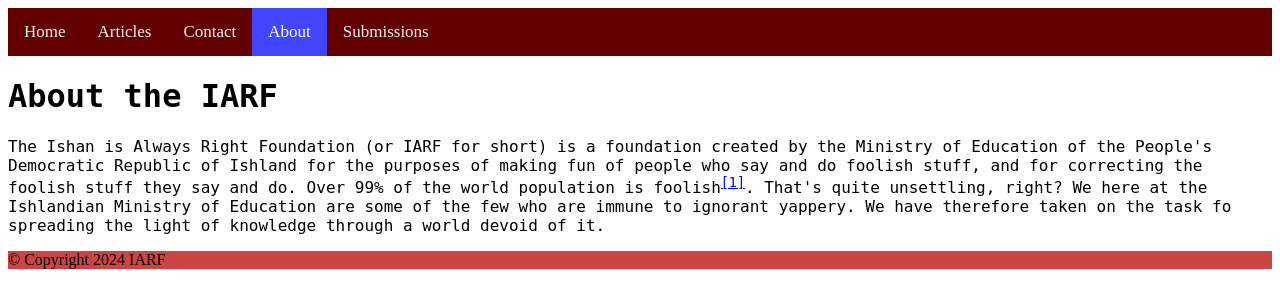
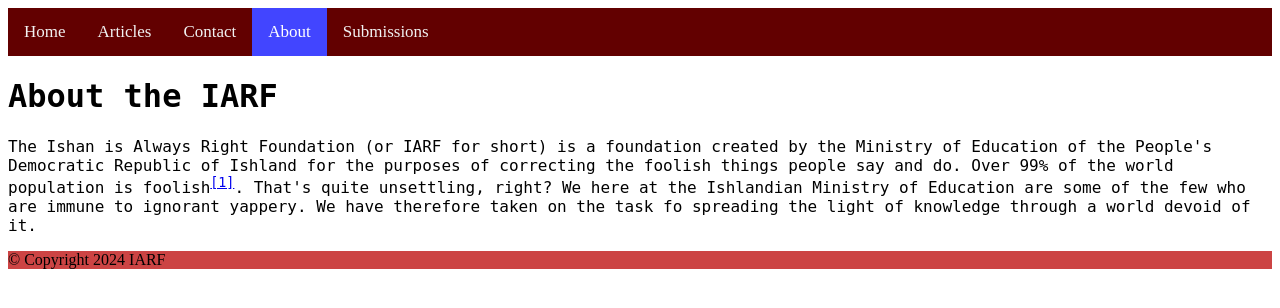
Before and after one commit to hi101000/IARF, a Flask app: page /about in a window 1280 px wide. Shown: the top 308 px of the page. Run offline with Flask 3, Linux system fonts and the light colour scheme.

Commit message:
Update about.html

```diff
--- a/IARF/templates/about.html
+++ b/IARF/templates/about.html
@@ -15,8 +15,7 @@
         <div>
             <h1>About the IARF</h1>
             <p>
-                The Ishan is Always Right Foundation (or IARF for short) is a foundation created by the Ministry of Education of the People's Democratic Republic of Ishland for the purposes of
-                making fun of people who say and do foolish stuff, and for correcting the foolish stuff they say and do.
+                The Ishan is Always Right Foundation (or IARF for short) is a foundation created by the Ministry of Education of the People's Democratic Republic of Ishland for the purposes of correcting the foolish things people say and do.
                 Over 99% of the world population is foolish<sup><a href="https://youtu.be/FkpqIp13HnA?t=40" target="0">[1]</a></sup>. That's quite unsettling, right?
                 We here at the Ishlandian Ministry of Education are some of the few who are immune to ignorant yappery. We have therefore taken on the task fo spreading the light of knowledge through a world devoid of it.
             </p>
```
